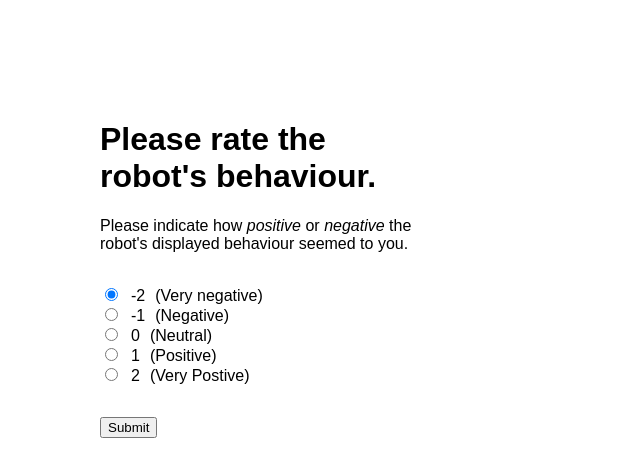
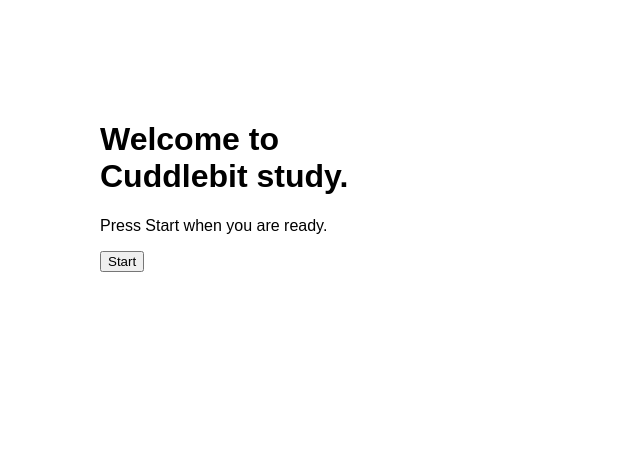
Before and after one commit to ubcspin/ComplexityInterface, a React (Create React App) app: page / in a window 1280 px wide. Shown: the top 476 px of the page, without its empty margins (0-640 px from the left). Built offline with nearby package versions, Linux system fonts and the light colour scheme; no server answers.

Commit message:
Added intro page & fixed some bugs

```diff
--- a/package.json
+++ b/package.json
@@ -16,7 +16,7 @@
     "react-scripts": "0.9.5"
   },
   "scripts": {
-    "start": "react-scripts start & node server.js",
+    "start": "node server.js & react-scripts start ",
     "build": "react-scripts build",
     "test": "react-scripts test --env=jsdom",
     "eject": "react-scripts eject"
--- a/src/App.js
+++ b/src/App.js
@@ -1,6 +1,8 @@
 import React, { Component } from 'react';
 import Form from './Form';
 import Record from './Record';
+import Transition from './Transition';
+import Introduction from './Introduction';
 import logo from './logo.svg';
 import './App.css';
 
@@ -20,27 +22,48 @@ class App extends Component {
     super(props);
     this.state = {
       recordings: [],
-      form: true,
-      behaviourOrder: [0, 1, 2, 3, 4, 5, 6, 7, 8, 9, 10, 11, 12, 13, 14, 15],
-      currentBehaviour: 0
+      form: false,
+      transition: false,
+      introduction: true,
+      behaviourOrder: [1, 2, 3, 4, 5, 6, 7, 8, 9, 10, 11, 12, 13, 14, 15, 16],
+      currentBehaviour: 1
     };
     this.submit        = this.submit.bind(this);
     this.renderNext    = this.renderNext.bind(this);
     this.doneRecording = this.doneRecording.bind(this);
-    this.doRobotMotion = this.doRobotMotion.bind(this);
     this.nextBehaviour = this.nextBehaviour.bind(this);
+    this.start         = this.start.bind(this);
+
+    // this.doRobotMotion = this.doRobotMotion.bind(this); -- delete???
+    // this.displayForm = this.displayForm.bind(this);
+
   };
+
+  // Called when start button is pressed
+  start() {
+
+    console.log("study starts");
+
+    this.setState({
+      introduction: false,
+      transition: true,
+    });
+
+    this.nextBehaviour();
+    this.startTrial(this.state.currentBehaviour); // stub for value
+  };
+
 
   // Called when the submit button is clicked on the Likert scale question
   submit(data) {
-      this.state.form = false;
       socket.emit("data", data);
       console.log("rating complete");
       tone1.play();
 
       this.setState({
         recordings: this.state.recordings.concat([data]),
-        form: false
+        form: false,
+        transition: false
       });
 
       this.promptVoiceover();
@@ -52,29 +75,44 @@ class App extends Component {
 
   };
 
-  // Alert server to start behaviour display routine
-  doRobotMotion(behaviour) {
-    socket.emit("robot", behaviour);
-  };
+
 
   // Called after the voice recording is done and the user clicks Finished.
   // This is the last thing in a trial, so we start the next one.
   doneRecording() {
-      this.state.form = true;
+
       socket.emit("data", 'done recording');
       console.log("recording complete");
       tone1.play();
 
       this.setState({
-        form: true,
+        form: false,
+        transition: true,
       });
 
-      this.startTrial();
+    this.nextBehaviour();
+    this.startTrial(this.state.currentBehaviour); // stub for value
   };
 
-  startTrial() {
-    inst_1.play();
-    setTimeout(this.doRobotMotion(this.nextBehaviour()), 10000);
+  startTrial(behaviour) {
+
+    // setTimeout(this.doRobotMotion(this.nextBehaviour()).bind(this), 10000);
+
+    setTimeout(function() {
+      // Alert server to start behaviour display routine
+      socket.emit("robot", behaviour);
+    }.bind(this), 5000);
+
+    //Display form
+    setTimeout(function(){
+      inst_1.play();
+      this.setState({
+        transition: false,
+        form: true
+      });
+      console.log('displaying form');
+    }.bind(this), 15000);
+
   };
 
   // Returns the next behaviour on the play list and mutates state
@@ -94,6 +132,10 @@ class App extends Component {
   renderNext() {
     if (this.state.form === true) {
       return (<Form submit={this.submit} />)
+    } else if (this.state.transition === true){
+      return (<Transition />)
+    } else if (this.state.introduction === true) {
+      return (<Introduction start={this.start} />)
     } else {
       return (<Record doneRecording={this.doneRecording} />)
     }
--- /dev/null
+++ b/src/Introduction.js
@@ -0,0 +1,18 @@
+import React, { Component } from 'react';
+
+class Introduction extends Component {
+
+  render() {
+    return (
+      <div id="container">
+        <h1 id="title"> Welcome to Cuddlebit study. </h1>
+        <p id="instruction"> Press Start when you are ready.</p>
+        <div id="inner_content">
+          <button className="btn btn-primary" onClick={this.props.start}>Start</button>
+        </div>
+      </div>
+    );
+  }
+}
+
+export default Introduction;
--- /dev/null
+++ b/src/Transition.js
@@ -0,0 +1,14 @@
+import React, { Component } from 'react';
+
+class Transition extends Component {
+
+  render() {
+    return (
+      <div id="container">
+        <h1 id="title">Please wait.</h1>
+      </div>
+    );
+  }
+}
+
+export default Transition;
```
Also changed, not shown: server.js (+26 -10 lines), 1 other file (tests, documents, lock files or other folders).
